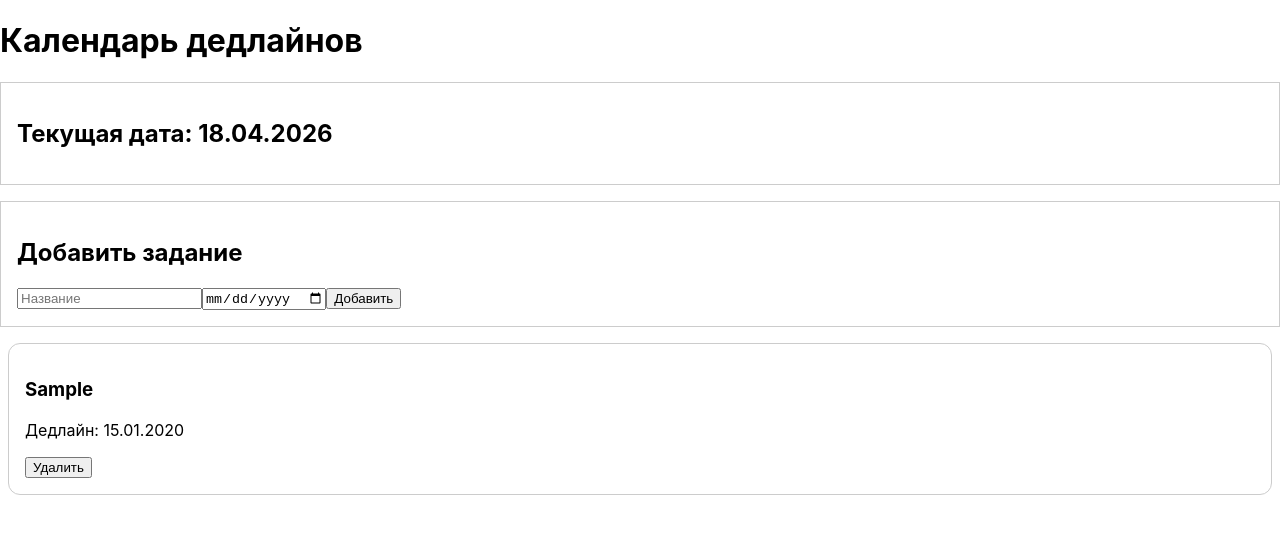
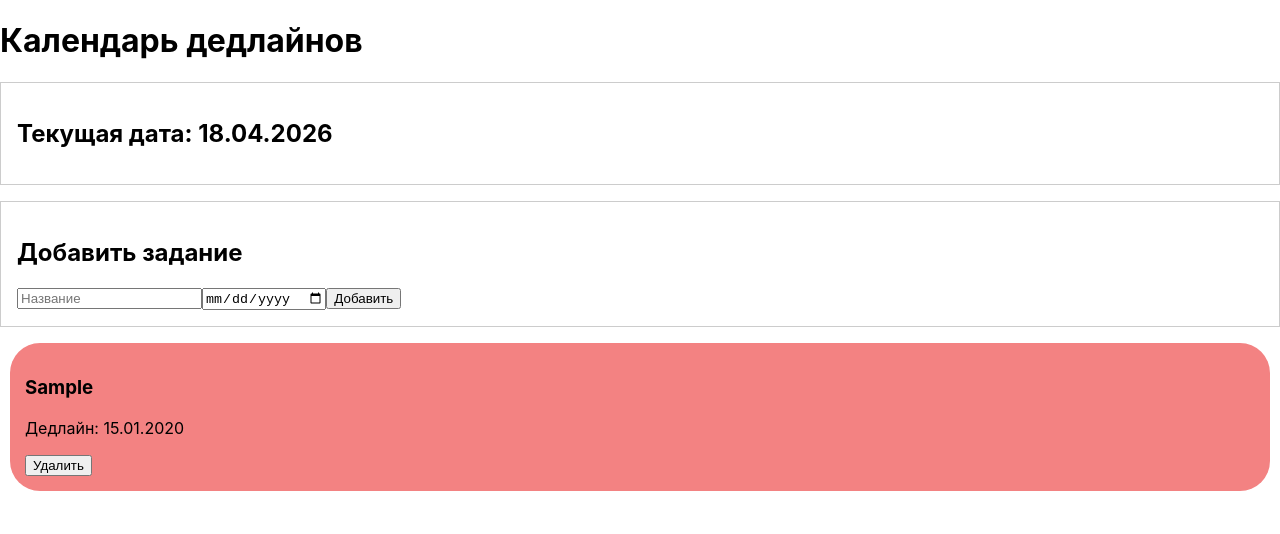
Before and after one commit to Danila7502/deadline-calendar, a React (Create React App) app: page / in a window 1280 px wide. Both pictures are taken after typing "Sample", "2020-01-15" into the empty fields and a click on the button "Добавить". Shown: the top 534 px of the page. Built offline with nearby package versions, Linux system fonts and the light colour scheme.

Commit message:
8 - подсветка просроченных заданий

```diff
--- /dev/null
+++ b/src/App.css
@@ -0,0 +1,13 @@
+.TaskCard {
+    border-radius: 30px;
+    padding: 15px;
+    margin: 10px;
+    background-color: rgb(220, 220, 220);
+}
+
+.TaskCardIsOverdue {
+    border-radius: 30px;
+    padding: 15px;
+    margin: 10px;
+    background-color: #f38282;
+}
--- a/src/TaskCard.js
+++ b/src/TaskCard.js
@@ -1,12 +1,18 @@
+import './App.css';
+
 const TaskCard = ({ title, deadline, onDelete }) => {
+  const isOverdue = new Date(deadline) < new Date();
+
   const formatDate = (dateString) => {
     if (!dateString) return '';
     const [year, month, day] = dateString.split('-');
     return `${day}.${month}.${year}`;
   };
 
+  const cardClassName = isOverdue ? 'TaskCardIsOverdue' : 'TaskCard';
+
   return (
-    <div style={{ border: '1px solid #ccc', borderRadius: '12px', padding: '16px', margin: '8px' }}>
+    <div className={cardClassName}>
       <h3>{title}</h3>
       <p>Дедлайн: {formatDate(deadline)}</p>
       <button onClick={onDelete}>Удалить</button>
```
